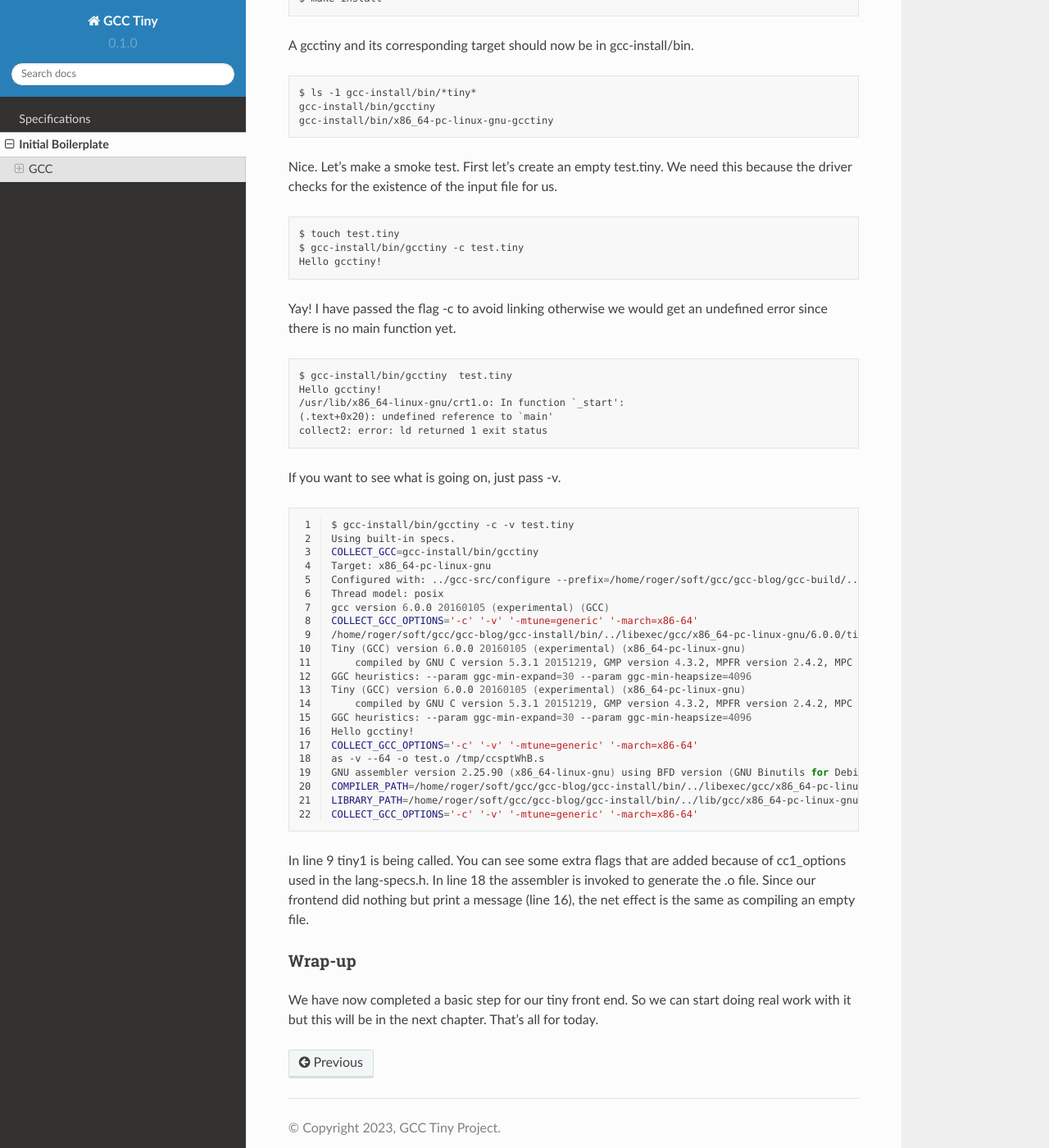
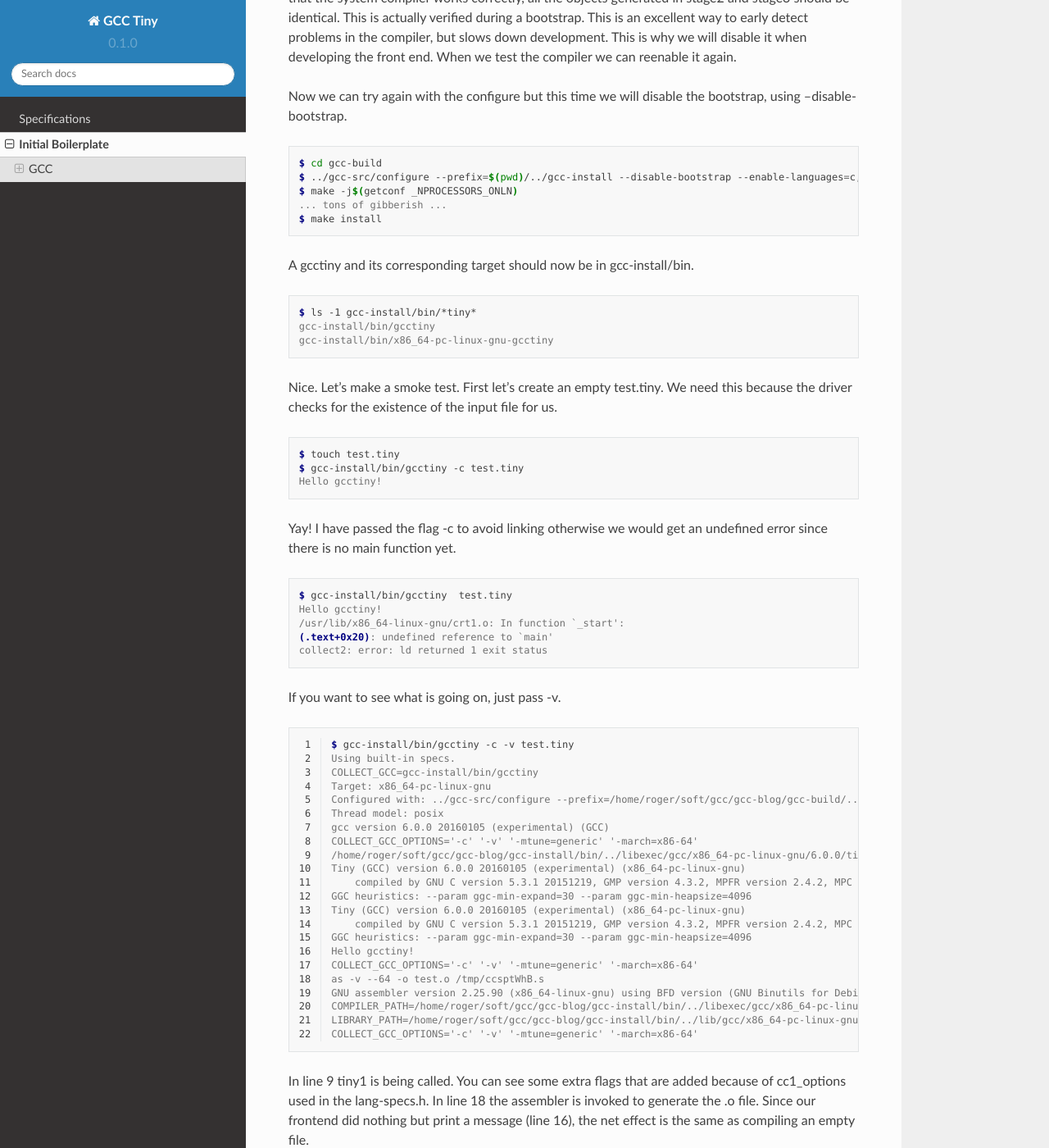
Before and after one commit to GCC-Tiny/gcc-tiny-docs-rtd, a Sphinx documentation site: the page built from docs/source/part02.rst, in a window 1280 px wide and 1400 px high, scrolled down 11918 px. Shown: the whole window at 82% size. Built offline with Sphinx 7.4.7 and the Read the Docs theme 2.0.0, drawn with Linux system fonts in a browser that asks for light colours; some of the changed text lies outside the part shown.

Commit message:
part02: updated code-block to shell-session and makefile

```diff
--- a/docs/source/part02.rst
+++ b/docs/source/part02.rst
@@ -34,7 +34,7 @@
 Let's clone the gcc repository into a gcc-src directory. This directory
 is the source tree. This will take a while but only has to be done once.
 
-.. code-block:: shell
+.. code-block:: shell-session
 
     $ git clone git://gcc.gnu.org/git/gcc.git gcc-src
     Cloning into 'gcc-src'...
@@ -43,7 +43,7 @@
 way to do this is invoking a script found inside the contrib directory.
 Run it from the top level directory of the source tree.
 
-.. code-block:: shell
+.. code-block:: shell-session
 
     $ cd gcc-src
     $ ./contrib/download_prerequisites
@@ -52,7 +52,8 @@
 This will add many files that ideally you want git to ignore them. In my case I
 added the following lines to the existing gcc-src/.gitignore.
 
-.. code-block:: shell
+.. code-block:: shell-session
+
     # .gitignore
     gmp
     gmp-4.3.2
@@ -69,7 +70,7 @@
 
 Let's create a branch and switch to it, where we will develop the tiny frontend.
 
-.. code-block:: shell
+.. code-block:: shell-session
 
     $ git checkout -b tiny
     Switched to a new branch 'tiny'
@@ -77,14 +78,14 @@
 Now create a directory sibling to that of gcc, we will use it to build gcc.
 This directory is the build tree.
 
-.. code-block:: shell
+.. code-block:: shell-session
 
     $ cd  ..           # leave source tree
     $ mkdir gcc-build
 
 Now let's configure a minimal gcc with just C and C++ (C++ is required for GCC itself).
 
-.. code-block:: shell
+.. code-block:: shell-session
 
     $ cd gcc-build
     $ ../gcc-src/configure --prefix=$(pwd)/../gcc-install --enable-languages=c,c++
@@ -93,14 +94,14 @@
 depending on your specific machine. The flag to -jN will use all the cpus of
 your system.
 
-.. code-block:: shell
+.. code-block:: shell-session
 
     $ make -j$(getconf _NPROCESSORS_ONLN)
     ... tons of gibberish ...
 
 Finally let's install it.
 
-.. code-block:: shell
+.. code-block:: shell-session
 
     $ make install
 
@@ -165,7 +166,7 @@
 We first need to create a tiny directory inside gcc-src/gcc. All our
 files will go there. no file outside of it will be changed.
 
-.. code-block:: shell
+.. code-block:: shell-session
 
     $ cd gcc-src/gcc
     $ mkdir tiny
@@ -173,7 +174,7 @@
 The next step is telling GCC configure that we are going to build GCC
 with tiny support. This will fail. Do not worry, this is expected.
 
-.. code-block:: shell
+.. code-block:: shell-session
 
     $ cd gcc-build
     $ ../gcc-src/configure --prefix=$(pwd)/../gcc-install --enable-languages=c,c++,tiny
@@ -193,7 +194,7 @@
 to compile this front end. In our case we will use C++, so the command
 line option --enable-languages will require c++ if we want to build tiny.
 
-.. code-block:: shell
+.. code-block:: shell-session
 
     # gcc-src/gcc/config/config-lang.in
     language="tiny"
@@ -224,9 +225,9 @@
 on, you can find more information in the file gcc-src/gcc/gcc.c and in GCC
 manual about spec files.
 
-.. code-block:: shell
+.. code-block:: c
 
-    \/\* gcc-src/gcc/config/lang-specs.in \*\/
+    /* gcc-src/gcc/config/lang-specs.in */
     {".tiny",  "@tiny", 0, 1, 0},
     {"@tiny",  "tiny1 %i %(cc1_options) %{!fsyntax-only:%(invoke_as)}", 0, 1, 0},
 
@@ -256,7 +257,7 @@
 to write a very small file for our gcctiny driver, the rest of the code
 is shared among drivers.
 
-.. code-block:: shell
+.. code-block:: makefile
     :linenos:
 
     GCCTINY_INSTALL_NAME := $(shell echo gcctiny|sed '$(program_transform_name)')
@@ -672,7 +673,7 @@
 Now we can try again with the configure but this time we will disable
 the bootstrap, using --disable-bootstrap.
 
-.. code-block:: shell
+.. code-block:: shell-session
 
     $ cd gcc-build
     $ ../gcc-src/configure --prefix=$(pwd)/../gcc-install --disable-bootstrap --enable-languages=c,c++,tiny
@@ -682,7 +683,7 @@
 
 A gcctiny and its corresponding target should now be in gcc-install/bin.
 
-.. code-block:: shell
+.. code-block:: shell-session
 
     $ ls -1 gcc-install/bin/*tiny*
     gcc-install/bin/gcctiny
@@ -692,7 +693,7 @@
 We need this because the driver checks for the existence of the input
 file for us.
 
-.. code-block::
+.. code-block:: shell-session
 
     $ touch test.tiny
     $ gcc-install/bin/gcctiny -c test.tiny
@@ -701,7 +702,7 @@
 Yay! I have passed the flag -c to avoid linking otherwise we would get
 an undefined error since there is no main function yet.
 
-.. code-block::
+.. code-block:: shell-session
 
     $ gcc-install/bin/gcctiny  test.tiny
     Hello gcctiny!
@@ -711,7 +712,7 @@
 
 If you want to see what is going on, just pass -v.
 
-.. code-block:: shell
+.. code-block:: shell-session
     :linenos:
 
     $ gcc-install/bin/gcctiny -c -v test.tiny
```
